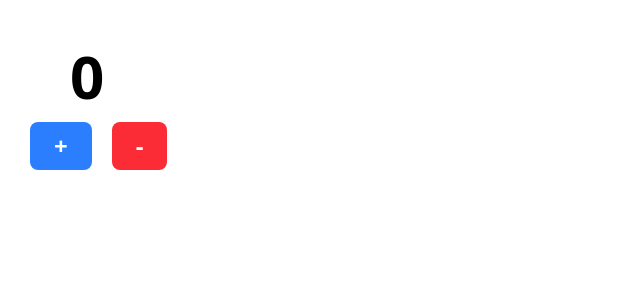
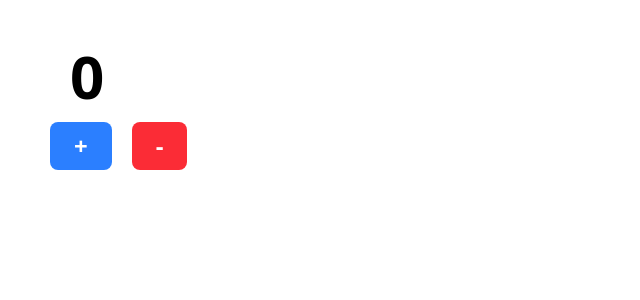
Before and after one commit to mostakinahmed/react-starter-kit, a React (Vite) app: page / in a window 1280 px wide. Shown: the top 300 px of the page, without its empty margins (0-640 px from the left). Built offline with nearby package versions, Linux system fonts and the light colour scheme.

Commit message:
first commit

```diff
--- a/src/App.jsx
+++ b/src/App.jsx
@@ -10,7 +10,7 @@ function App() {
     <div>
       <h1 className="font-bold px-10 py-4 text-6xl">{data}</h1>
       <button
-        className="bg-blue-500 mr-5 text-white py-2 px-6 rounded-lg font-semibold text-lg transition-all duration-300 hover:bg-blue-600 focus:outline-none focus:ring-2 focus:ring-blue-400 active:bg-blue-700"
+        className="bg-blue-500 mr-5 ml-5 text-white py-2 px-6 rounded-lg font-semibold text-lg transition-all duration-300 hover:bg-blue-600 focus:outline-none focus:ring-2 focus:ring-blue-400 active:bg-blue-700"
         onClick={() => {
           setData((data += 10));
         }}
```
